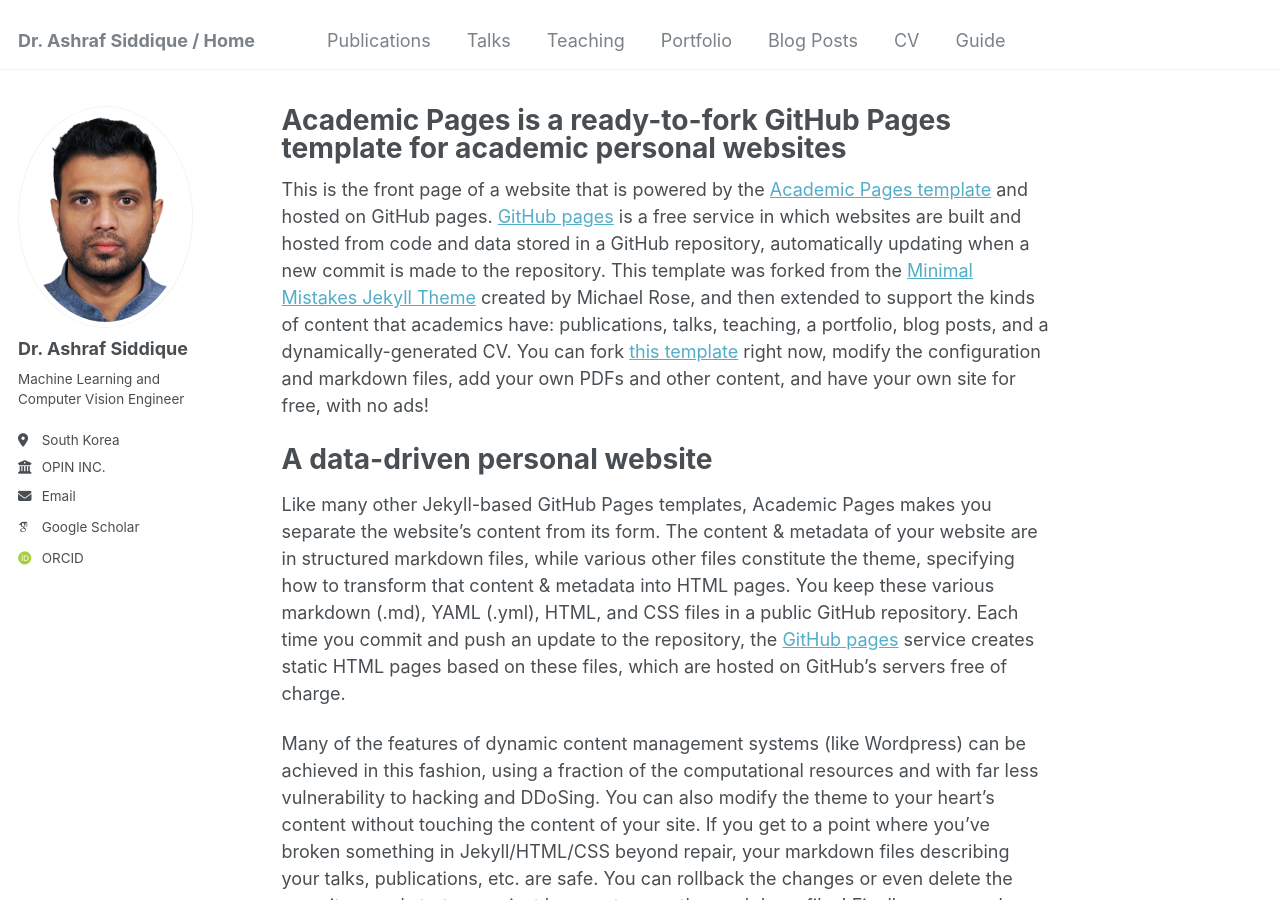
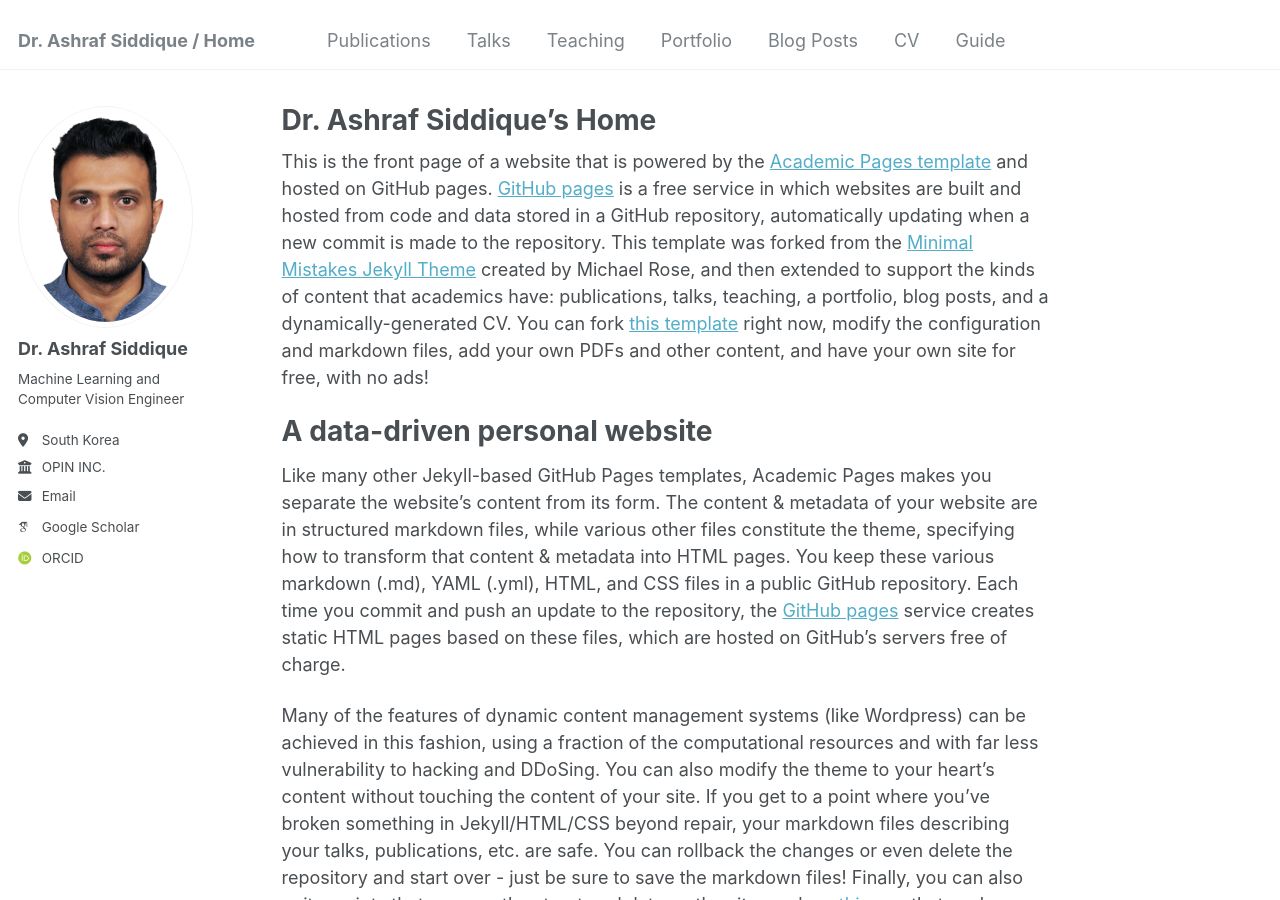
Before and after one commit to arif2127/arif2127.github.io, a Jekyll site: the page built from _pages/about.md, in a window 1280 px wide and 900 px high. Built offline with Jekyll 4.4.1, drawn with Linux system fonts in a browser that asks for light colours; some web fonts are replaced.

Commit message:
First changes

```diff
--- a/_config.yml
+++ b/_config.yml
@@ -218,7 +218,7 @@ collections:
   publications:
     output: true
     permalink: /:collection/:path/
-  Projects:
+  portfolios:
     output: true
     permalink: /:collection/:path/
   talks:
--- a/_pages/about.md
+++ b/_pages/about.md
@@ -1,6 +1,6 @@
 ---
 permalink: /
-title: "Academic Pages is a ready-to-fork GitHub Pages template for academic personal websites"
+title: "Dr. Ashraf Siddique's Home"
 author_profile: true
 redirect_from:
   - /about/
```
